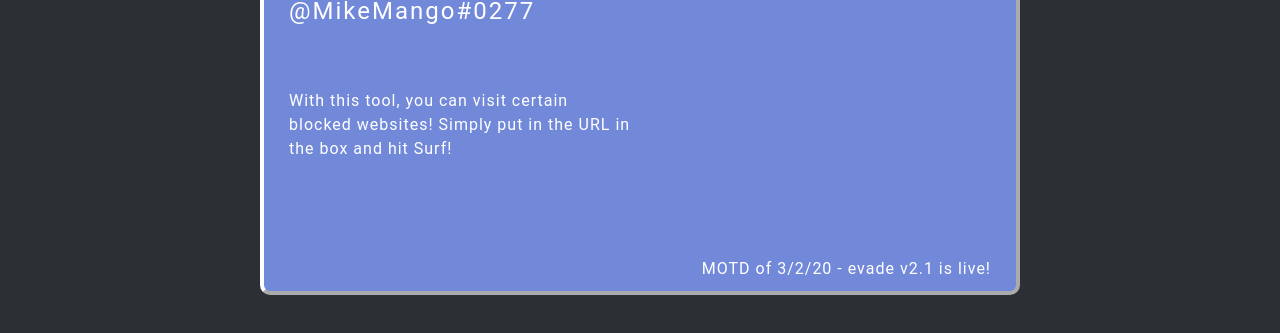
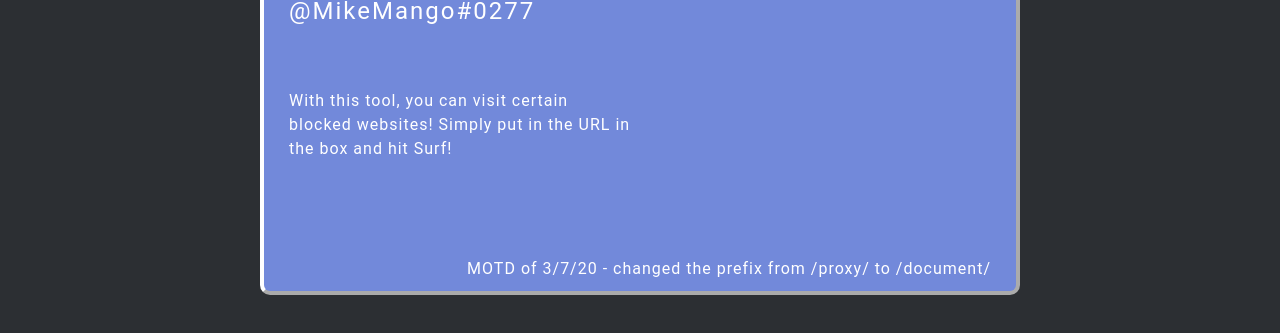
Before and after one commit to bugslol/3v, a website: page public/index.html in a window 1280 px wide. Shown: the part 201-534 px from the top of the page. Drawn offline with nearby package versions, Linux system fonts and the light colour scheme; a script that the page names is missing; a web font is replaced by a local one.

Commit message:
Update index.html

```diff
--- a/public/index.html
+++ b/public/index.html
@@ -279,7 +279,7 @@ a.appendChild(b)})).call(this)
       </div>
 
       <div class="footer">
-        <p>MOTD of 3/2/20 - evade v2.1 is live!</p>
+        <p>MOTD of 3/7/20 - changed the prefix from /proxy/ to /document/</p>
       </div>
 
       <script>
```
